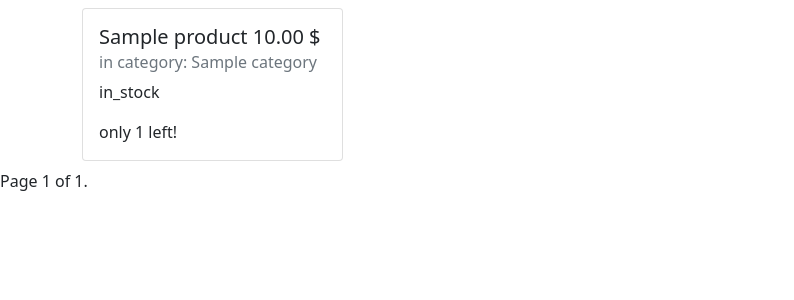
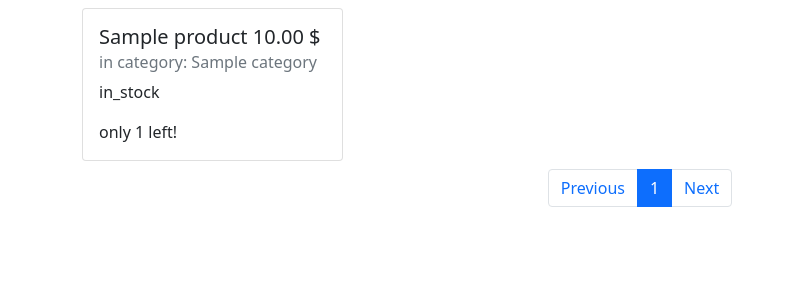
Before and after one commit to riisatoro/profbit-test-task, a Django app: page / in a window 1280 px wide. Shown: the top 300 px of the page, without its empty margins (0-794 px from the left). Run offline with Django 4.2, Linux system fonts and the light colour scheme; tables that the repository leaves empty hold one stand-in row (values such as "Sample post").

Commit message:
Refactor html templates

```diff
--- a/web/products/templates/base.html
+++ b/web/products/templates/base.html
@@ -2,7 +2,7 @@
 <html>
   <head>
     <title>{% block title %} ProfBIT test {% endblock %}</title>
-        <link rel="stylesheet" href="https://cdn.jsdelivr.net/npm/bootstrap@5.1.3/dist/css/bootstrap.min.css" integrity="sha384-1BmE4kWBq78iYhFldvKuhfTAU6auU8tT94WrHftjDbrCEXSU1oBoqyl2QvZ6jIW3" crossorigin="anonymous">
+    <link rel="stylesheet" href="https://cdn.jsdelivr.net/npm/bootstrap@5.1.3/dist/css/bootstrap.min.css" integrity="sha384-1BmE4kWBq78iYhFldvKuhfTAU6auU8tT94WrHftjDbrCEXSU1oBoqyl2QvZ6jIW3" crossorigin="anonymous" />
     <script src="https://cdn.jsdelivr.net/npm/bootstrap@5.1.3/dist/js/bootstrap.min.js" integrity="sha384-QJHtvGhmr9XOIpI6YVutG+2QOK9T+ZnN4kzFN1RtK3zEFEIsxhlmWl5/YESvpZ13" crossorigin="anonymous"></script>
     <script src="https://cdn.jsdelivr.net/npm/bootstrap@5.1.3/dist/js/bootstrap.bundle.min.js" integrity="sha384-ka7Sk0Gln4gmtz2MlQnikT1wXgYsOg+OMhuP+IlRH9sENBO0LRn5q+8nbTov4+1p" crossorigin="anonymous"></script>
   </head>
--- /dev/null
+++ b/web/products/templates/pagination.html
@@ -0,0 +1,23 @@
+<nav>
+  <ul class="pagination justify-content-center">
+    {% if page_obj.has_previous %}
+    <li class="page-item">
+      <a class="page-link" href="/">First</a>
+    </li>
+    {% endif %}
+    <li class="page-item">
+      <a class="page-link" href="{% if page_obj.has_previous %}?page={{ page_obj.previous_page_number }}{% endif %}">Previous</a>
+    </li>
+    <li class="page-item active">
+      <a class="page-link" href="#">{{ page_obj.number }}</a>
+    </li>
+    <li class="page-item">
+      <a class="page-link" href="{% if page_obj.has_next %}?page={{ page_obj.next_page_number }}{% endif %}">Next</a>
+    </li>
+    {% if page_obj.has_next %}
+    <li class="page-item">
+      <a class="page-link" href="?page={{ page_obj.paginator.num_pages }}">Last</a>
+    </li>
+    {% endif %}
+  </ul>
+</nav>
--- a/web/products/templates/products/product_list.html
+++ b/web/products/templates/products/product_list.html
@@ -18,22 +18,5 @@
     </div>
   </div>
 
-<div class="pagination">
-    <span class="step-links">
-        {% if page_obj.has_previous %}
-            <a href="?page=1">&laquo; first</a>
-            <a href="?page={{ page_obj.previous_page_number }}">previous</a>
-        {% endif %}
-
-        <span class="current">
-            Page {{ page_obj.number }} of {{ page_obj.paginator.num_pages }}.
-        </span>
-
-        {% if page_obj.has_next %}
-            <a href="?page={{ page_obj.next_page_number }}">next</a>
-            <a href="?page={{ page_obj.paginator.num_pages }}">last &raquo;</a>
-        {% endif %}
-    </span>
-</div>
-
+  {% include 'pagination.html' %}
 {% endblock %}
```
Lines whose indentation alone changed are shown as unchanged.
